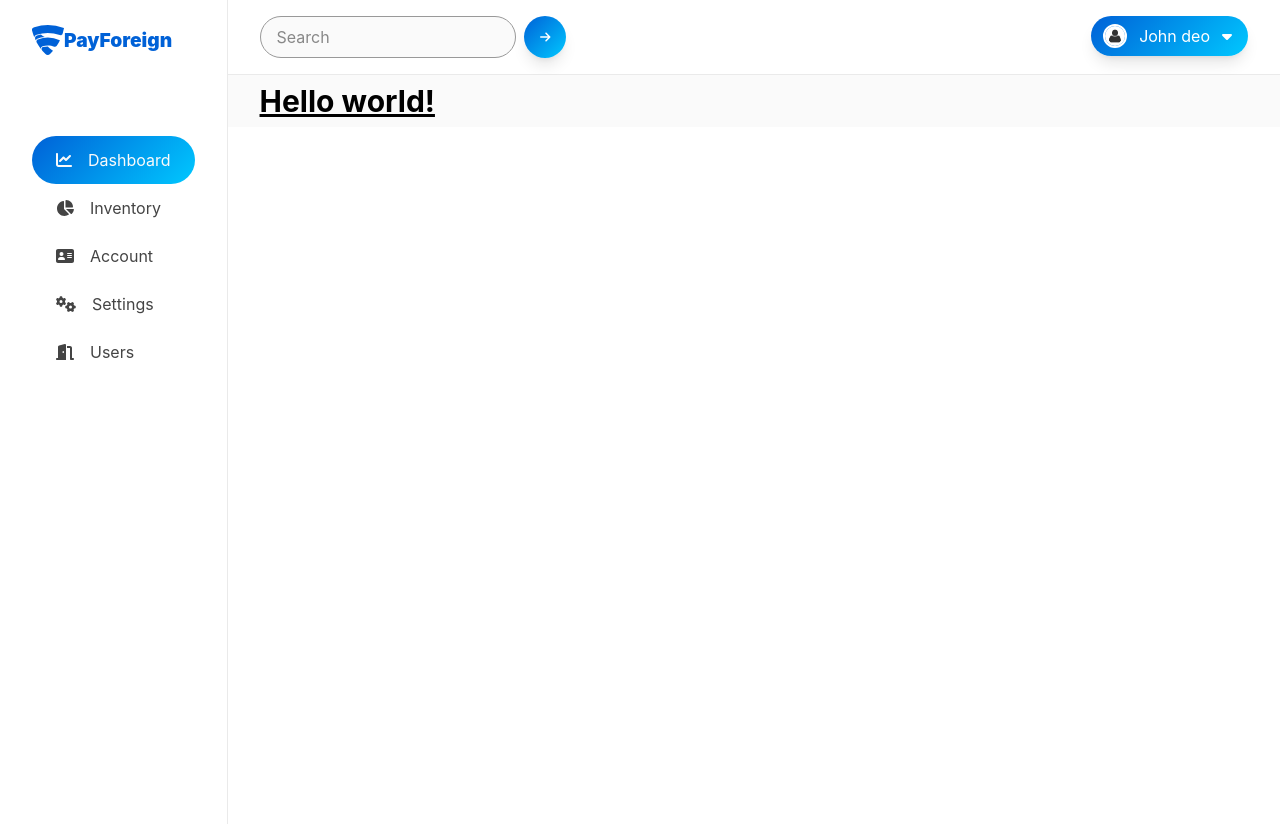
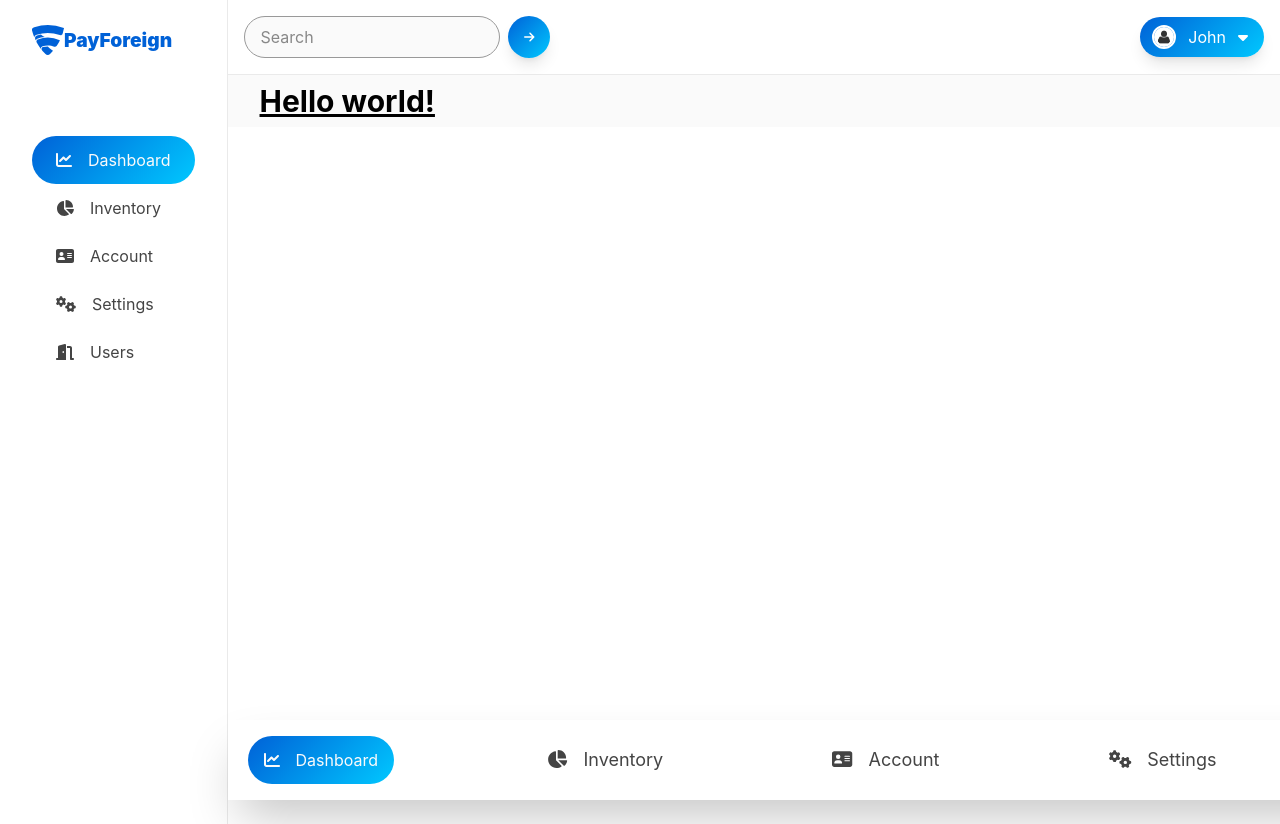
Before and after one commit to calebbenjin/kfx-finance-app, a Next.js app: page /dashboard in a window 1280 px wide. Built offline with nearby package versions, Linux system fonts and the light colour scheme.

Commit message:
ft: MobileNav component

```diff
--- a/src/components/DashboardLayout.tsx
+++ b/src/components/DashboardLayout.tsx
@@ -1,6 +1,7 @@
 import React from 'react'
 import Sidebar from './Sidebar'
 import DashboardNav from './common/DashboardNav'
+import MobileNavbar from './common/MobileNavbar'
 
 type LayoutProps = {
   children: React.ReactElement | React.ReactNode
@@ -10,16 +11,17 @@ const DashboardLayout = ({children}: LayoutProps) => {
   return (
     <div>
       <div className="flex">
-        <div className="sm:w-64 px-4 sm:px-8 pt-6 bg-white">
+        <div className="sm:w-64 px-4 hidden md:block sm:px-8 pt-6 bg-white">
           <Sidebar />
         </div>
         <div className="flex flex-col w-full border-l border-gray-200">
-          <div className="p-4 border-b border-gray-200 bg-white">
+          <div className="py-4 border-b border-gray-200 bg-white">
             <DashboardNav />
           </div>
           <div className="px-4 sm:px-8 py-2 bg-gray-100">
             {children}
           </div>
+          <MobileNavbar />
           {/* <Footer /> */}
         </div>
       </div>
--- a/src/components/Navbar.tsx
+++ b/src/components/Navbar.tsx
@@ -40,8 +40,7 @@ const Navbar = () => {
   return (
     <NavWrapper className="shadow-sm">
         <div className="container">
-          <nav className="flex items-center justify-between w-full relative border-gray-200 dark:border-gray-700 mx-auto xl:py-6 py-2 text-gray-900 bg-opacity-100">
-
+          <nav className="flex items-center justify-between w-full relative border-gray-200 dark:border-gray-700 mx-auto xl:py-6 text-gray-900 bg-opacity-100">
           <Logo />
           <div className="ml-[-0.60rem]">
             <MobileMenu />
--- a/src/components/common/AvatarDropdown.tsx
+++ b/src/components/common/AvatarDropdown.tsx
@@ -17,7 +17,7 @@ import DropdownContent from './DropdownContent';
 
 
 const AvatarDropdown = () => {
-  const node = useRef();
+  const node = useRef<HTMLInputElement>();
   // const auth = useContext(AuthContext);
   // const { authState } = auth;
   const [dropdownOpen, setDropdownOpen] = useState(false);
@@ -62,7 +62,7 @@ const AvatarDropdown = () => {
         />
         <div className="px-3">
           {/* <p className="text-white">{authState.userInfo.firstName}</p> */}
-          <p className="text-white">John deo</p>
+          <p className="text-white">John</p>
         </div>
         <div className="mr-1 text-white">
           <FontAwesomeIcon icon={faCaretDown} />
--- a/src/components/common/DashboardNav.tsx
+++ b/src/components/common/DashboardNav.tsx
@@ -2,6 +2,7 @@ import React from 'react';
 import { faArrowRight } from '@fortawesome/free-solid-svg-icons';
 import { FontAwesomeIcon } from '@fortawesome/react-fontawesome';
 import AvatarDropdown from './AvatarDropdown';
+import Logo from './Logo';
 
 
 const SearchInput = () => (
@@ -18,9 +19,12 @@ const SearchInput = () => (
 
 const DashboardNav = () => {
   return (
-    <nav className="flex justify-between px-4">
-      <div className="">
+    <nav className="flex justify-between items-center px-4">
+      <div className="hidden md:block">
         <SearchInput />
+      </div>
+      <div className="md:hidden block">
+        <Logo />
       </div>
       <div className="">
         <AvatarDropdown />
--- a/src/components/common/Logo.tsx
+++ b/src/components/common/Logo.tsx
@@ -13,12 +13,20 @@ const BrandLogo = styled.h2`
   align-items: center;
   font-weight: 900;
   color: #0061d7;
-
   font-size: 1.2rem;
+  margin: 0;
 
   .logo {
     font-size: 2rem;
   }
+
+  @media (max-width: 786px) {
+    font-size: 1rem;
+
+    .logo {
+      font-size: 1.5rem;
+    }
+  }
 `
 
 export default Logo
--- /dev/null
+++ b/src/components/common/MobileNavbar.tsx
@@ -0,0 +1,112 @@
+import React from 'react'
+import styled from 'styled-components'
+import NextLink from 'next/link';
+import { useRouter } from 'next/router';
+import cn from 'classnames';
+import { FontAwesomeIcon } from '@fortawesome/react-fontawesome';
+import {
+  faChartLine,
+  faAddressCard,
+  faChartPie,
+  faCogs,
+  faDoorOpen
+} from '@fortawesome/free-solid-svg-icons';
+
+const navItems = [
+  {
+    label: 'Dashboard',
+    path: '/dashboard',
+    icon: faChartLine,
+    allowedRoles: ['user', 'admin']
+  },
+  {
+    label: 'Inventory',
+    path: 'inventory',
+    icon: faChartPie,
+    allowedRoles: ['admin']
+  },
+  {
+    label: 'Account',
+    path: 'account',
+    icon: faAddressCard,
+    allowedRoles: ['user', 'admin']
+  },
+  {
+    label: 'Settings',
+    path: 'settings',
+    icon: faCogs,
+    allowedRoles: ['user', 'admin']
+  },
+  {
+    label: 'Users',
+    path: 'users',
+    icon: faDoorOpen,
+    allowedRoles: ['admin']
+  }
+];
+
+type NavProps = {
+  navItem: {
+    icon?: any,
+    label: string,
+    path: string,
+    allowedRoles?: any
+  }
+  isBtn?: boolean
+}
+
+type NavItemContainerProp = {
+  children: React.ReactNode | React.ReactElement
+}
+
+function NavItem({ navItem }: NavProps) {
+  const router = useRouter();
+  const isActive = router.asPath === navItem.path;
+
+  return (
+    <NextLink
+      href={navItem.path}
+      className={cn(
+        isActive
+          ? 'bg-gradient px-4 sm:px-4 justify-center py-3 rounded-full flex text-gray-100 hover:text-blue-500 transform'
+          : 'px-2 sm:px-4 justify-center sm:justify-start py-3 rounded-full flex text-lg text-gray-600 hover:text-blue transform hover:translate-x-1 transition ease-in-out duration-100',
+      )}
+    >
+      <div className="flex items-center">
+        <div className="mr-0 sm:mr-4">
+          <FontAwesomeIcon icon={navItem.icon} />
+        </div>
+        <span className="hidden sm:block">
+          {navItem.label}
+        </span>
+      </div>
+    </NextLink>
+  );
+}
+
+const NavItemContainer = ({ children }: NavItemContainerProp) => (
+  <div>{children}</div>
+);
+
+const MobileNavbar = () => {
+  return (
+    <NavWrapper className="shadow-2xl flex justify-between items-center px-5">
+      {navItems.map((navItem, i) => (
+          <div key={i}>
+            <NavItemContainer key={i}>
+              <NavItem navItem={navItem} />
+            </NavItemContainer>
+          </div>
+        ))}
+    </NavWrapper>
+  )
+}
+
+const NavWrapper = styled.nav`
+  width: 100%;
+  height: 10vh;
+  position: fixed;
+  bottom: 0;
+`
+
+export default MobileNavbar
```
